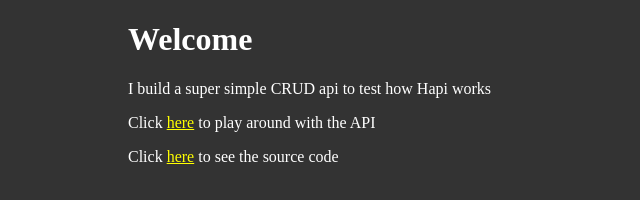
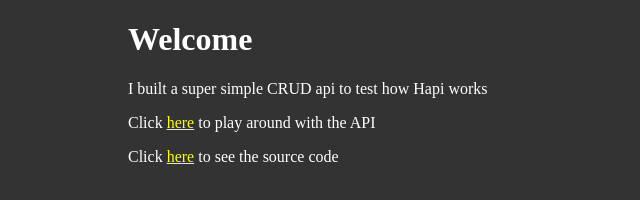
Before and after one commit to deeheber/hapi-server, a website: page public/index.html in a window 1280 px wide. Shown: the full height of the page, 0-640 px from the left. Drawn offline with Linux system fonts and the light colour scheme.

Commit message:
fix typos and push up to heroku

```diff
--- a/package.json
+++ b/package.json
@@ -31,6 +31,6 @@
     "nodemon": "^1.11.0"
   },
   "engines": {
-    "node": "6.3.0"
+    "node": "7.10.0"
   }
 }
--- a/public/index.html
+++ b/public/index.html
@@ -8,7 +8,7 @@
   </head>
   <body id="app">
     <h1>Welcome</h1>
-    <p>I build a super simple CRUD api to test how Hapi works</p>
+    <p>I built a super simple CRUD api to test how Hapi works</p>
     <p>Click <a href="/documentation">here</a> to play around with the API</p>
     <p>Click <a href="/_src">here</a> to see the source code</p>
     <script src="test.js"></script>
```
Also changed, not shown: README.md.
